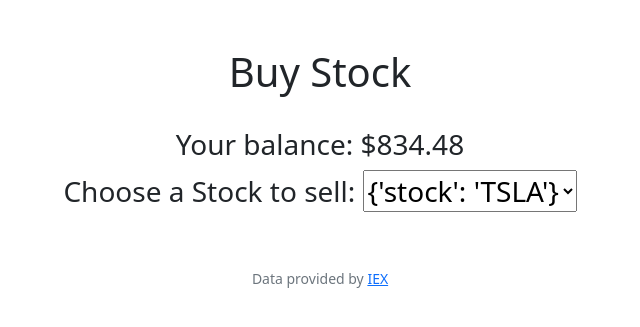
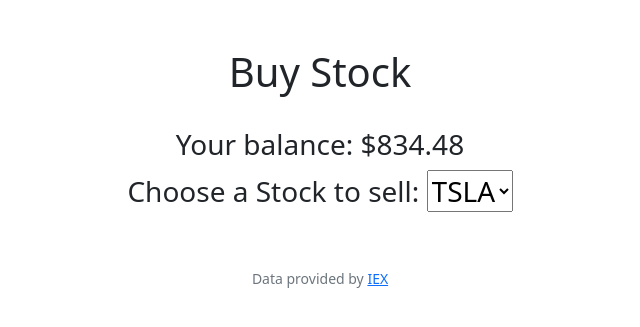
Before and after one commit to Hard-Luck/cs-50, a Flask app: page /sell in a window 1280 px wide. Shown: the part 76-403 px from the top of the page, without its empty margins (320-960 px from the left). Run offline with Flask 2, Linux system fonts and the light colour scheme; a user stored in the database is signed in; data comes from the database, SQL or seed files in the repository; some libraries are stand-ins or nearby versions.

Commit message:
Fri, Mar 11, 2022, 10:12 AM +00:00

```diff
--- a/finance/templates/sell.html
+++ b/finance/templates/sell.html
@@ -10,7 +10,7 @@
 
             <select name="stocks" id="stocks">
                 {% for stock in stocks %}
-                <option value = {{ stock }}> {{ stock }} </option>
+                <option value = {{ stock }}> {{ stock.stock }} </option>
                 {%endfor%}
             </select>
 
```
